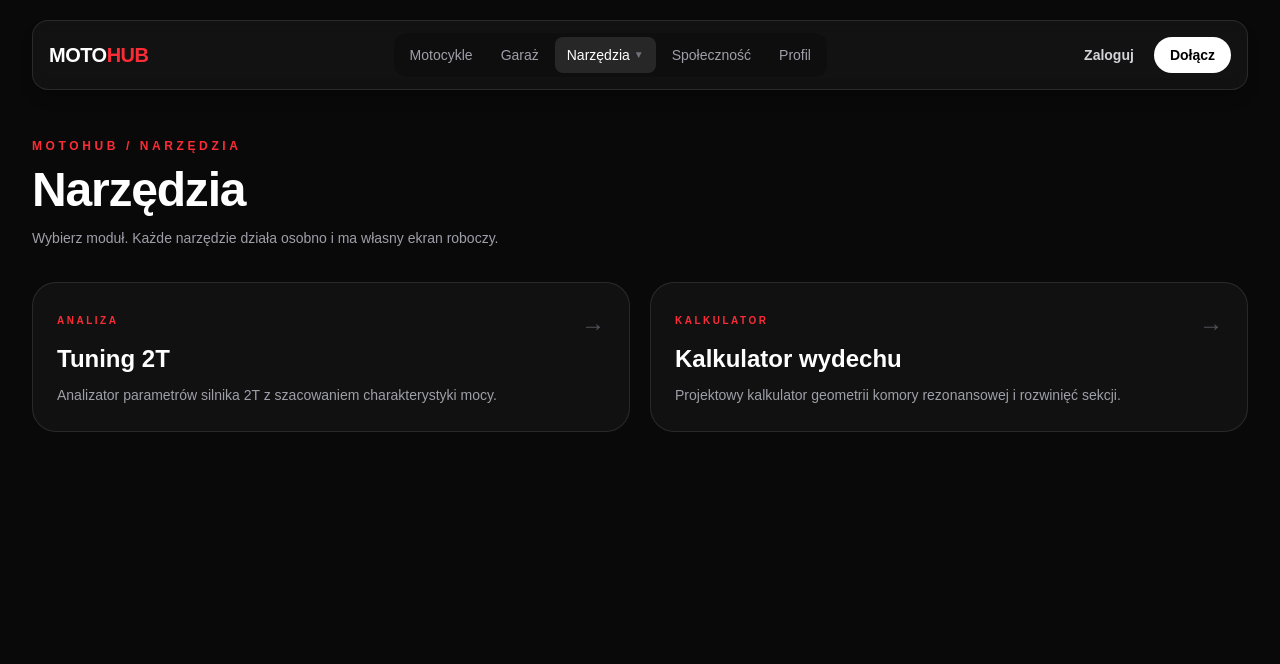
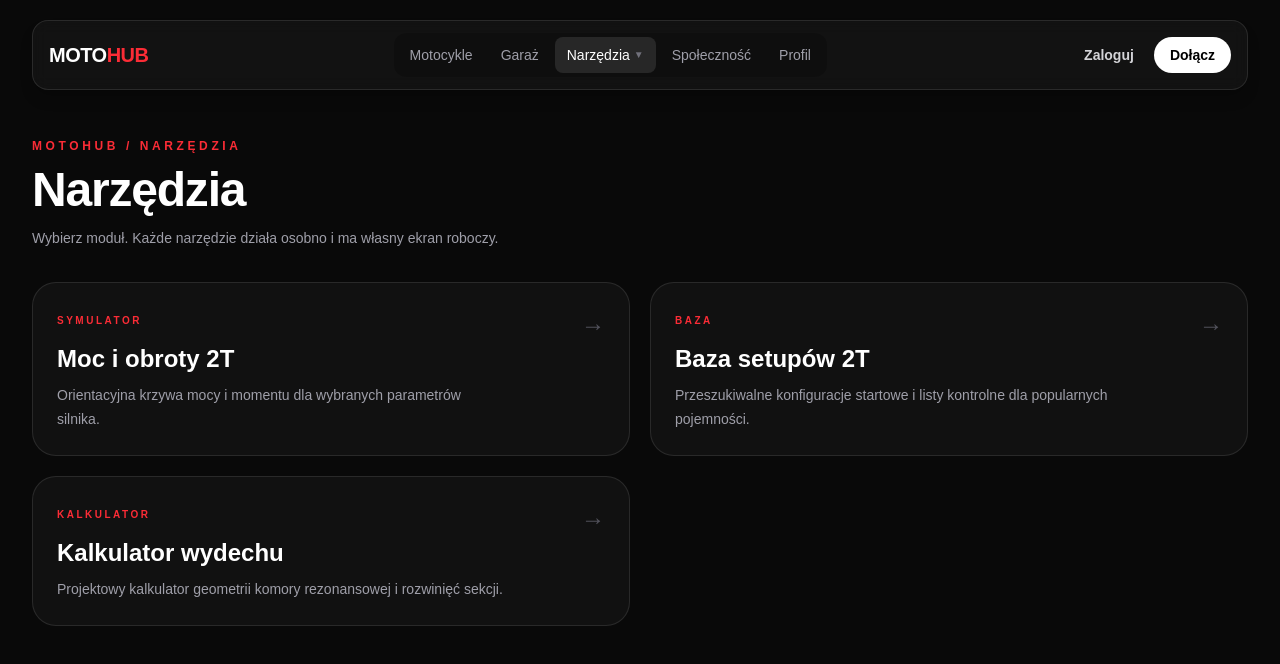
Before and after one commit to maker599/Motohub, a Next.js app: page /narzedzia in a window 1280 px wide. Shown: the top 664 px of the page. Built offline with nearby package versions, Linux system fonts and the light colour scheme; no server answers.

Commit message:
Add setup library to tools directory

```diff
--- a/app/narzedzia/page.tsx
+++ b/app/narzedzia/page.tsx
@@ -2,7 +2,8 @@ import Link from "next/link";
 import SiteNav from "../SiteNav";
 
 const modules = [
-  { href: "/narzedzia/tuning-2t", tag: "ANALIZA", title: "Tuning 2T", desc: "Analizator parametrów silnika 2T z szacowaniem charakterystyki mocy." },
+  { href: "/narzedzia/tuning-2t", tag: "SYMULATOR", title: "Moc i obroty 2T", desc: "Orientacyjna krzywa mocy i momentu dla wybranych parametrów silnika." },
+  { href: "/narzedzia/setupy-2t", tag: "BAZA", title: "Baza setupów 2T", desc: "Przeszukiwalne konfiguracje startowe i listy kontrolne dla popularnych pojemności." },
   { href: "/narzedzia/kalkulator", tag: "KALKULATOR", title: "Kalkulator wydechu", desc: "Projektowy kalkulator geometrii komory rezonansowej i rozwinięć sekcji." },
 ];
 
```
